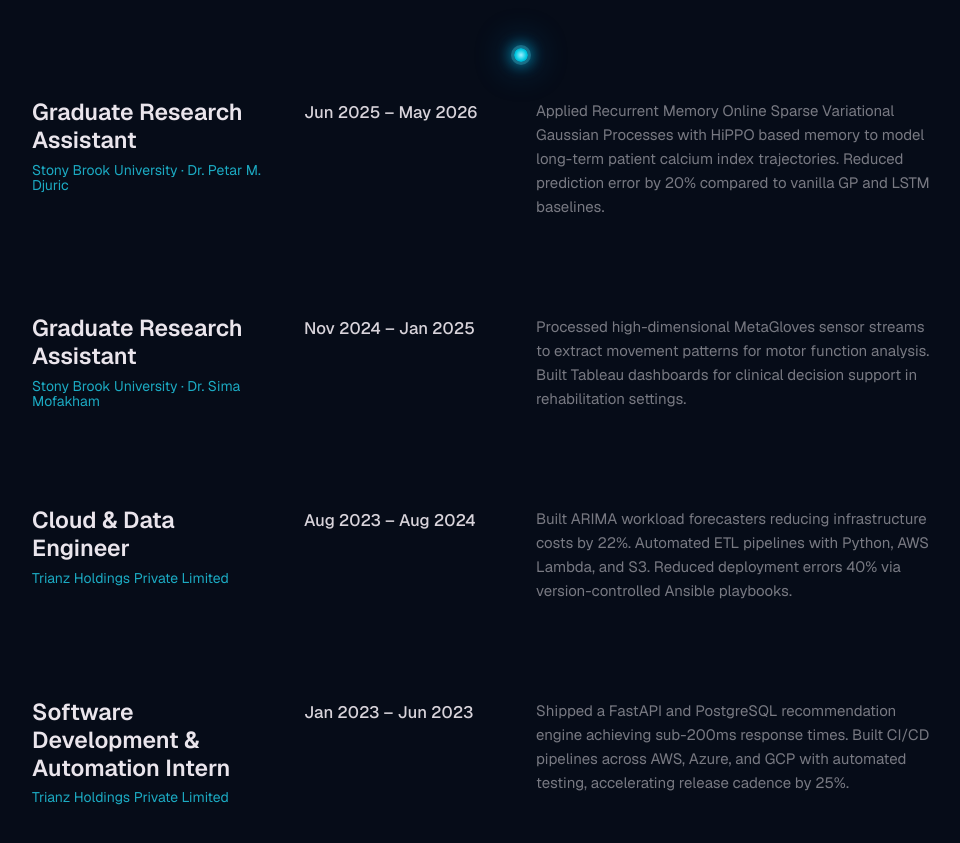
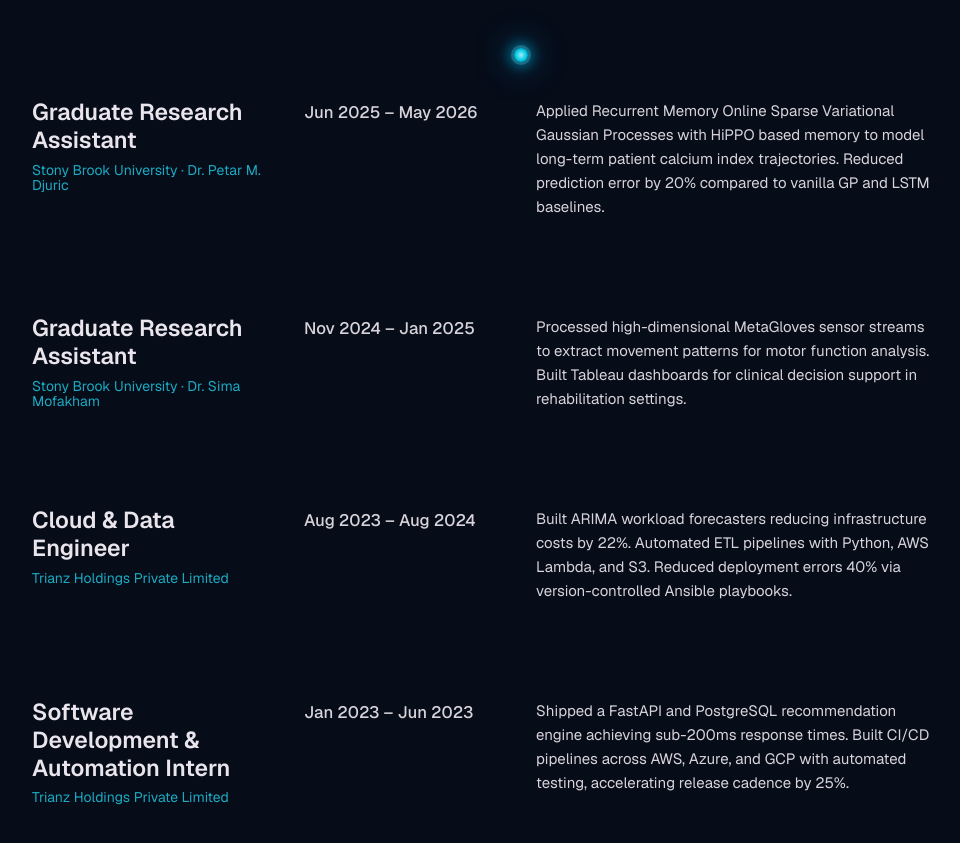
Before and after one commit to Gayatri-Batta/portfolio, a React (Vite) app: page / in a window 1280 px wide. Shown: the part 1484-2327 px from the top of the page, without its empty margins (156-1116 px from the left). Built offline with nearby package versions, Linux system fonts and the light colour scheme.

Commit message:
Brighten career description text

```diff
--- a/src/components/styles/Career.css
+++ b/src/components/styles/Career.css
@@ -148,7 +148,7 @@
 .career-info-box > p {
   font-size: 15px;
   max-width: 400px;
-  color: rgba(234, 229, 236, 0.5);
+  color: rgba(234, 229, 236, 0.92);
   line-height: 1.6;
 }
 
```
